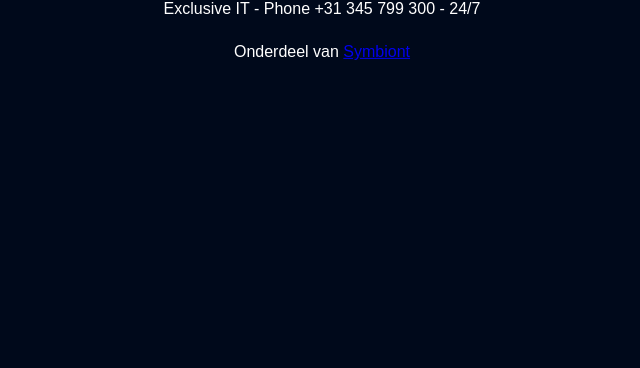
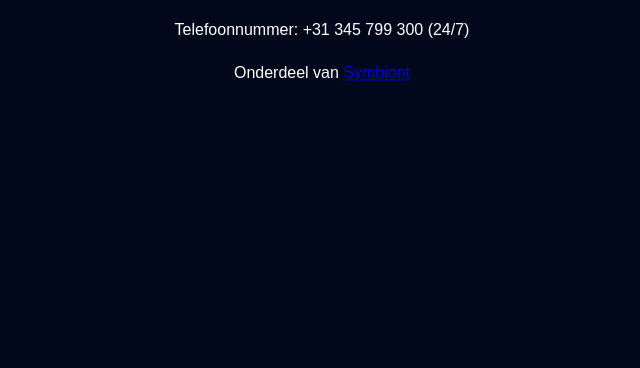
Before and after one commit to jdjongh/octaone, a plain HTML site: page index.html in a window 1280 px wide. Shown: the part 432-800 px from the top of the page, without its empty margins (318-958 px from the left). Drawn offline with nearby package versions, Linux system fonts and the light colour scheme; a web font is replaced by a local one.

Commit message:
Update index.html

```diff
--- a/index.html
+++ b/index.html
@@ -2,7 +2,7 @@
 <html lang="en" >
 <head>
   <meta charset="UTF-8">
-  <title>Octa One - Members Only</title>
+  <title>Octa One - Exclusive IT / Members Only</title>
   <link href="https://fonts.googleapis.com/css?family=Poppins:700" rel="stylesheet">
 <link href="https://maxcdn.bootstrapcdn.com/font-awesome/4.7.0/css/font-awesome.min.css" rel="stylesheet" integrity="sha384-wvfXpqpZZVQGK6TAh5PVlGOfQNHSoD2xbE+QkPxCAFlNEevoEH3Sl0sibVcOQVnN" crossorigin="anonymous">
 <link href="https://fonts.googleapis.com/css?family=Muli" rel="stylesheet">
@@ -13,7 +13,8 @@
 <!-- partial:index.partial.html -->
 <div class="wrapper">
   <h1>OctaOne<span class="dot">.</span></h1>
-  <p>Exclusive IT - Phone +31 345 799 300 - 24/7</p>
+  <p>IT met winnende strategische principes</p>
+  <p>Telefoonnummer: +31 345 799 300 (24/7)</p>
   <p>Onderdeel van <a href="https://symbiont.nl">Symbiont</a><p>
   <div class="icons">
   </div>
```
